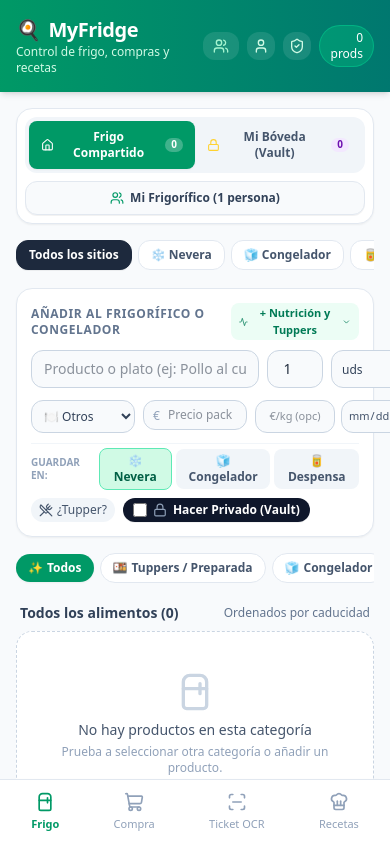
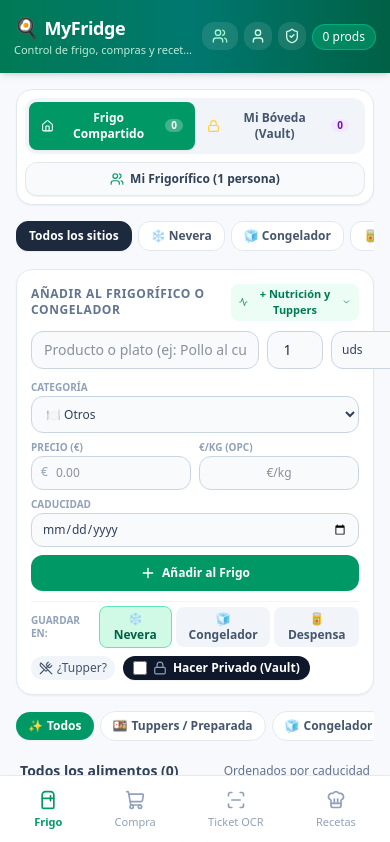
Before and after one commit to angeel003/nevera-estudiante, a React (Vite) app: page / in a window 390 px wide. Shown: the top 842 px of the page. Built offline with nearby package versions, Linux system fonts and the light colour scheme.

Commit message:
style: optimize aesthetics, full responsive layout for narrow and wide screens, prevent box overflow

```diff
--- a/src/App.tsx
+++ b/src/App.tsx
@@ -879,7 +879,7 @@ TOTAL 15.55 €`;
   const pendingProposalsCount = adminProposals.filter(p => p.status === 'pending').length;
 
   return (
-    <div className="max-w-md mx-auto min-h-screen bg-slate-50 flex flex-col shadow-xl">
+    <div className="w-full max-w-5xl mx-auto min-h-screen bg-slate-50/70 flex flex-col shadow-2xl">
       {/* Top Header */}
       <Header
         pantryCount={pantry.length}
--- a/src/components/BottomNav.tsx
+++ b/src/components/BottomNav.tsx
@@ -19,7 +19,7 @@ export const BottomNav: React.FC<BottomNavProps> = ({
   expiringSoonCount
 }) => {
   return (
-    <nav className="fixed bottom-0 left-0 right-0 max-w-md mx-auto bg-white border-t border-slate-200 flex justify-around py-2 px-1 z-30 shadow-lg">
+    <nav className="fixed bottom-0 left-0 right-0 max-w-5xl mx-auto bg-white/95 backdrop-blur-md border-t border-slate-200/90 flex justify-around py-2.5 px-2 z-30 shadow-lg sm:rounded-t-2xl">
       <button
         onClick={() => setActiveTab('frigo')}
         className={`flex flex-col items-center py-1 px-3 rounded-xl transition ${
--- a/src/components/Header.tsx
+++ b/src/components/Header.tsx
@@ -28,15 +28,15 @@ export const Header: React.FC<HeaderProps> = ({
   householdName,
 }) => {
   return (
-    <header className="bg-gradient-to-r from-emerald-600 to-teal-700 text-white p-4 sticky top-0 z-20 shadow-md">
-      <div className="flex items-center justify-between">
-        <div>
-          <h1 className="text-xl font-bold tracking-tight flex items-center gap-2">
-            <span>🍳</span> MyFridge
+    <header className="bg-gradient-to-r from-emerald-700 via-teal-700 to-emerald-800 text-white p-3.5 sm:px-6 sticky top-0 z-20 shadow-md">
+      <div className="flex items-center justify-between gap-2">
+        <div className="min-w-0">
+          <h1 className="text-lg sm:text-xl font-black tracking-tight flex items-center gap-1.5 truncate">
+            <span className="text-xl">🍳</span> <span>MyFridge</span>
           </h1>
-          <p className="text-xs text-emerald-100">Control de frigo, compras y recetas</p>
+          <p className="text-[11px] sm:text-xs text-emerald-100/90 truncate">Control de frigo, compras y recetas</p>
         </div>
-        <div className="flex items-center gap-2">
+        <div className="flex items-center gap-1.5 sm:gap-2 shrink-0">
           {onOpenShareFridge && (
             <button
               onClick={onOpenShareFridge}
--- a/src/components/PantryTab.tsx
+++ b/src/components/PantryTab.tsx
@@ -336,7 +336,10 @@ export const PantryTab: React.FC<PantryTabProps> = ({
           </select>
         </div>
 
-        <div className="grid grid-cols-3 gap-2 pt-0.5 text-xs">
+        {/* Campos secundarios responsive sin desbordamiento */}
+        <div className="grid grid-cols-1 sm:grid-cols-2 md:grid-cols-4 gap-2 pt-0.5 text-xs">
+          <div>
+            <label className="text-[10px] font-bold text-slate-400 block mb-0.5">CATEGORÍA</label>
             <select
               value={category}
               onChange={e => {
@@ -345,7 +348,7 @@ export const PantryTab: React.FC<PantryTabProps> = ({
                 if (newCat === 'congelados') setIsFrozen(true);
                 if (newCat === 'comida-preparada') setIsPrepared(true);
               }}
-            className="bg-slate-50 border border-slate-300 rounded-xl px-2 py-1.5 text-slate-700 focus:outline-none focus:ring-2 focus:ring-emerald-500"
+              className="w-full bg-slate-50 border border-slate-300 rounded-xl px-2.5 py-2 text-slate-700 focus:outline-none focus:ring-2 focus:ring-emerald-500 font-medium"
             >
               <option value="comida-preparada">🍱 Tupper / Preparada</option>
               <option value="congelados">🧊 Congelados</option>
@@ -356,40 +359,51 @@ export const PantryTab: React.FC<PantryTabProps> = ({
               <option value="bebidas">🧃 Bebidas</option>
               <option value="otros">🍽️ Otros</option>
             </select>
+          </div>
 
+          <div className="grid grid-cols-2 gap-2">
+            <div>
+              <label className="text-[10px] font-bold text-slate-400 block mb-0.5">PRECIO (€)</label>
               <div className="relative">
                 <span className="absolute left-2.5 top-2 text-slate-400">€</span>
                 <input
                   type="text"
-              placeholder="Precio pack"
+                  placeholder="0.00"
                   value={price}
                   onChange={e => setPrice(e.target.value)}
-              className="w-full bg-slate-50 border border-slate-300 rounded-xl pl-6 pr-2 py-1.5 text-xs focus:outline-none focus:ring-2 focus:ring-emerald-500"
-              title="Precio del paquete o total (€)"
+                  className="w-full bg-slate-50 border border-slate-300 rounded-xl pl-6 pr-2 py-2 text-xs focus:outline-none focus:ring-2 focus:ring-emerald-500 font-medium"
                 />
               </div>
-
-          <div className="flex gap-1.5">
+            </div>
+            <div>
+              <label className="text-[10px] font-bold text-slate-400 block mb-0.5">€/KG (OPC)</label>
               <input
                 type="text"
-              placeholder="€/kg (opc)"
+                placeholder="€/kg"
                 value={pricePerKg}
                 onChange={e => setPricePerKg(e.target.value)}
-              className="w-20 bg-slate-50 border border-slate-300 rounded-xl px-2 py-1.5 text-[11px] text-center focus:outline-none focus:ring-2 focus:ring-emerald-500"
-              title="Precio por kilo o litro (€/kg)"
+                className="w-full bg-slate-50 border border-slate-300 rounded-xl px-2 py-2 text-xs text-center focus:outline-none focus:ring-2 focus:ring-emerald-500 font-medium"
               />
+            </div>
+          </div>
+
+          <div>
+            <label className="text-[10px] font-bold text-slate-400 block mb-0.5">CADUCIDAD</label>
             <input
               type="date"
               value={expiry}
               onChange={e => setExpiry(e.target.value)}
-              className="w-full bg-slate-50 border border-slate-300 rounded-xl px-1.5 py-1.5 text-[11px] text-slate-600 focus:outline-none focus:ring-2 focus:ring-emerald-500"
-              title="Fecha de caducidad"
+              className="w-full bg-slate-50 border border-slate-300 rounded-xl px-2.5 py-2 text-xs text-slate-700 focus:outline-none focus:ring-2 focus:ring-emerald-500 font-medium"
             />
+          </div>
+
+          <div className="flex items-end">
             <button
               type="submit"
-              className="bg-emerald-600 hover:bg-emerald-700 text-white px-3 py-1.5 rounded-xl flex items-center justify-center font-medium transition active:scale-95 shadow-xs shrink-0"
+              className="w-full bg-emerald-600 hover:bg-emerald-700 active:scale-95 text-white font-bold text-xs py-2.5 px-4 rounded-xl shadow-xs transition flex items-center justify-center gap-1.5"
             >
               <Plus className="w-4 h-4" />
+              <span>Añadir al Frigo</span>
             </button>
           </div>
         </div>
@@ -560,7 +574,8 @@ export const PantryTab: React.FC<PantryTabProps> = ({
             <p className="text-xs text-slate-400 mt-1">Prueba a seleccionar otra categoría o añadir un producto.</p>
           </div>
         ) : (
-          filteredPantry.map(item => {
+          <div className="grid grid-cols-1 md:grid-cols-2 gap-2.5">
+            {filteredPantry.map(item => {
               const daysLeft = getDaysRemaining(item.expiryDate);
               const isExpired = daysLeft !== null && daysLeft < 0;
               const isUrgent = daysLeft !== null && daysLeft <= 2 && !isExpired;
@@ -713,7 +728,8 @@ export const PantryTab: React.FC<PantryTabProps> = ({
                 </div>
               </div>
             );
-          })
+          })}
+        </div>
       )}
     </div>
   </div>
--- a/src/components/RecipesTab.tsx
+++ b/src/components/RecipesTab.tsx
@@ -107,7 +107,7 @@ export const RecipesTab: React.FC<RecipesTabProps> = ({
       </div>
 
       {/* Listado de recetas */}
-      <div className="space-y-3">
+      <div>
         {filteredRecipes.length === 0 ? (
           <div className="text-center py-10 bg-white rounded-2xl border border-dashed border-slate-300 p-6">
             <ChefHat className="w-10 h-10 text-slate-300 mx-auto mb-2" />
@@ -115,7 +115,8 @@ export const RecipesTab: React.FC<RecipesTabProps> = ({
             <p className="text-xs text-slate-400 mt-1">Prueba a añadir más comida a tu nevera o crea tu propia receta.</p>
           </div>
         ) : (
-          filteredRecipes.map(recipe => {
+          <div className="grid grid-cols-1 md:grid-cols-2 gap-3.5">
+            {filteredRecipes.map(recipe => {
               const ev = evaluateRecipe(recipe);
               const currentServings = getRecipeServings(recipe);
               const baseServings = recipe.servings || 1;
@@ -124,7 +125,7 @@ export const RecipesTab: React.FC<RecipesTabProps> = ({
               return (
                 <div
                   key={recipe.id}
-                className={`bg-white rounded-2xl border transition shadow-xs overflow-hidden ${
+                  className={`bg-white rounded-2xl border transition shadow-xs overflow-hidden flex flex-col justify-between ${
                     ev.urgentIngredients.length > 0 ? 'border-amber-300 ring-1 ring-amber-200' : 'border-slate-200'
                   }`}
                 >
@@ -293,7 +294,8 @@ export const RecipesTab: React.FC<RecipesTabProps> = ({
                 </div>
               </div>
             );
-          })
+          })}
+        </div>
       )}
     </div>
   </div>
--- a/src/components/ShoppingTab.tsx
+++ b/src/components/ShoppingTab.tsx
@@ -148,19 +148,20 @@ export const ShoppingTab: React.FC<ShoppingTabProps> = ({
       )}
 
       {/* Listado de artículos */}
-      <div className="bg-white rounded-2xl border border-slate-200 shadow-xs divide-y divide-slate-100 overflow-hidden">
+      <div>
         {filteredList.length === 0 ? (
-          <div className="p-8 text-center text-slate-400 text-sm">
+          <div className="bg-white rounded-2xl border border-slate-200 p-8 text-center text-slate-400 text-sm">
             {shoppingList.length === 0
               ? 'No tienes elementos en la lista de compra.'
               : 'No hay productos en esta tienda.'}
           </div>
         ) : (
-          filteredList.map((item) => (
+          <div className="grid grid-cols-1 md:grid-cols-2 gap-2.5">
+            {filteredList.map((item) => (
               <div
                 key={item.id}
-              className={`p-3.5 flex items-center justify-between gap-3 transition-colors ${
-                item.checked ? 'bg-emerald-50/40 text-slate-400 line-through' : 'hover:bg-slate-50'
+                className={`bg-white rounded-2xl border border-slate-200 p-3.5 flex items-center justify-between gap-3 transition-colors shadow-2xs ${
+                  item.checked ? 'bg-emerald-50/40 text-slate-400 line-through' : 'hover:border-emerald-300'
                 }`}
               >
                 <div
@@ -211,7 +212,8 @@ export const ShoppingTab: React.FC<ShoppingTabProps> = ({
                   <Trash2 className="w-4 h-4" />
                 </button>
               </div>
-          ))
+            ))}
+          </div>
         )}
       </div>
 
--- a/src/components/TicketReviewTab.tsx
+++ b/src/components/TicketReviewTab.tsx
@@ -171,11 +171,11 @@ export const TicketReviewTab: React.FC<TicketReviewTabProps> = ({
           </div>
 
           {/* Lista de productos para verificar */}
-          <div className="space-y-2.5">
+          <div className="grid grid-cols-1 md:grid-cols-2 gap-2.5">
             {ticketSession.items.map(item => (
               <div
                 key={item.id}
-                className={`bg-white p-3.5 rounded-2xl border transition shadow-xs space-y-2 ${
+                className={`bg-white p-3.5 rounded-2xl border transition shadow-xs space-y-2 flex flex-col justify-between ${
                   item.status === 'verified'
                     ? 'border-emerald-300 bg-emerald-50/20'
                     : 'border-slate-200 hover:border-slate-300'
@@ -183,9 +183,9 @@ export const TicketReviewTab: React.FC<TicketReviewTabProps> = ({
               >
                 {/* Cabecera del item: texto original vs nombre interpretado */}
                 <div className="flex items-start justify-between gap-2">
-                  <div className="flex-1">
-                    <span className="text-[10px] uppercase font-bold text-slate-400 bg-slate-100 px-1.5 py-0.5 rounded">
-                      Texto leído del ticket: "{item.rawText}"
+                  <div className="flex-1 min-w-0">
+                    <span className="text-[10px] uppercase font-bold text-slate-400 bg-slate-100 px-1.5 py-0.5 rounded truncate block">
+                      Texto leído: "{item.rawText}"
                     </span>
                     <div className="mt-1">
                       <input
@@ -208,7 +208,7 @@ export const TicketReviewTab: React.FC<TicketReviewTabProps> = ({
                 </div>
 
                 {/* Campos editables: Categoría, Cantidad, Unidad, Precio, Caducidad */}
-                <div className="grid grid-cols-4 gap-2 pt-1 text-xs">
+                <div className="grid grid-cols-2 sm:grid-cols-4 gap-2 pt-1 text-xs">
                   <div>
                     <label className="text-[10px] text-slate-500 font-semibold block mb-0.5">Categoría</label>
                     <select
```
Also changed, not shown: src/components/ShareFridgeModal.tsx (line endings or trailing spaces). Lines whose indentation alone changed are shown as unchanged.
